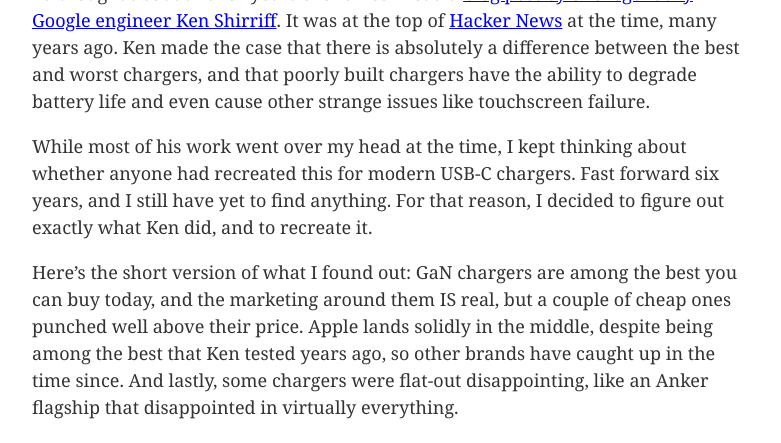
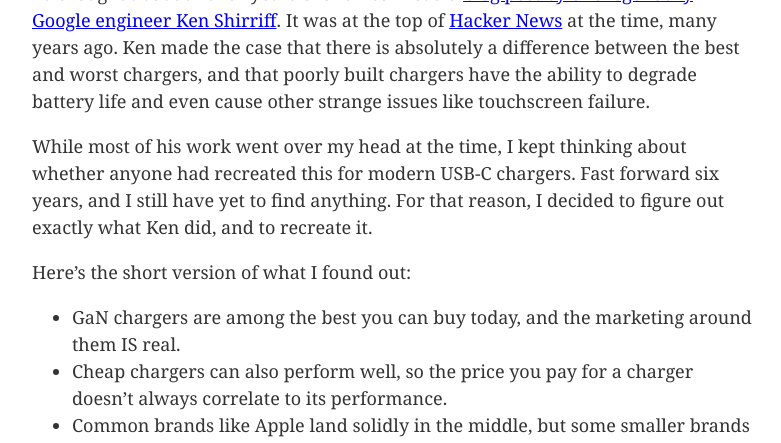
Before and after one commit to 0sps/sull1van.com, a Jekyll site: the page built from _posts/2026-01-19-a-dozen-chargers-in-the-lab.md, in a window 1280 px wide and 1400 px high, scrolled down 360 px. Shown: the top 443 px of the window, without its empty margins (248-1029 px from the left). Built offline with Jekyll 4.4.1, drawn with Linux system fonts in a browser that asks for light colours; some of the changed text lies outside the part shown.

Commit message:
Update 2026-01-19-a-dozen-chargers-in-the-lab.md

```diff
--- a/_posts/2026-01-19-a-dozen-chargers-in-the-lab.md
+++ b/_posts/2026-01-19-a-dozen-chargers-in-the-lab.md
@@ -281,7 +281,11 @@
 
 While most of his work went over my head at the time, I kept thinking about whether anyone had recreated this for modern USB-C chargers. Fast forward six years, and I still have yet to find anything. For that reason, I decided to figure out exactly what Ken did, and to recreate it.
 
-Here's the short version of what I found out: GaN chargers are among the best you can buy today, and the marketing around them IS real, but a couple of cheap ones punched well above their price. Apple lands solidly in the middle, despite being among the best that Ken tested years ago, so other brands have  caught up in the time since. And lastly, some chargers were flat-out disappointing, like an Anker flagship that disappointed in virtually everything.
+Here's the short version of what I found out:
+- GaN chargers are among the best you can buy today, and the marketing around them IS real.
+- Cheap chargers can also perform well, so the price you pay for a charger doesn't always correlate to its performance.
+- Common brands like Apple land solidly in the middle, but some smaller brands edge them out in quality.
+- There is an extreme amount of variation even within a brand. Some produce both high-quality and extremely low-quality chargers, and you'd have no way of knowing unless you tested them.
 
 <br>
 
@@ -294,8 +298,7 @@
 
 ## What I tested
 
-
-Nearly two dozen USB C chargers. I also added in some USB A chargers as well. I tested everything I could get my hands on, honestly.
+I wanted to get as much out of this project as I could, so just about two dozen USB C chargers were tested. Some USB A chargers were added in as well. I tested everything I could get my hands on, honestly.
 Chargers:
 - Anker ASPD053a USB C
 - AOHI GaN 65W AOC-C019
```
